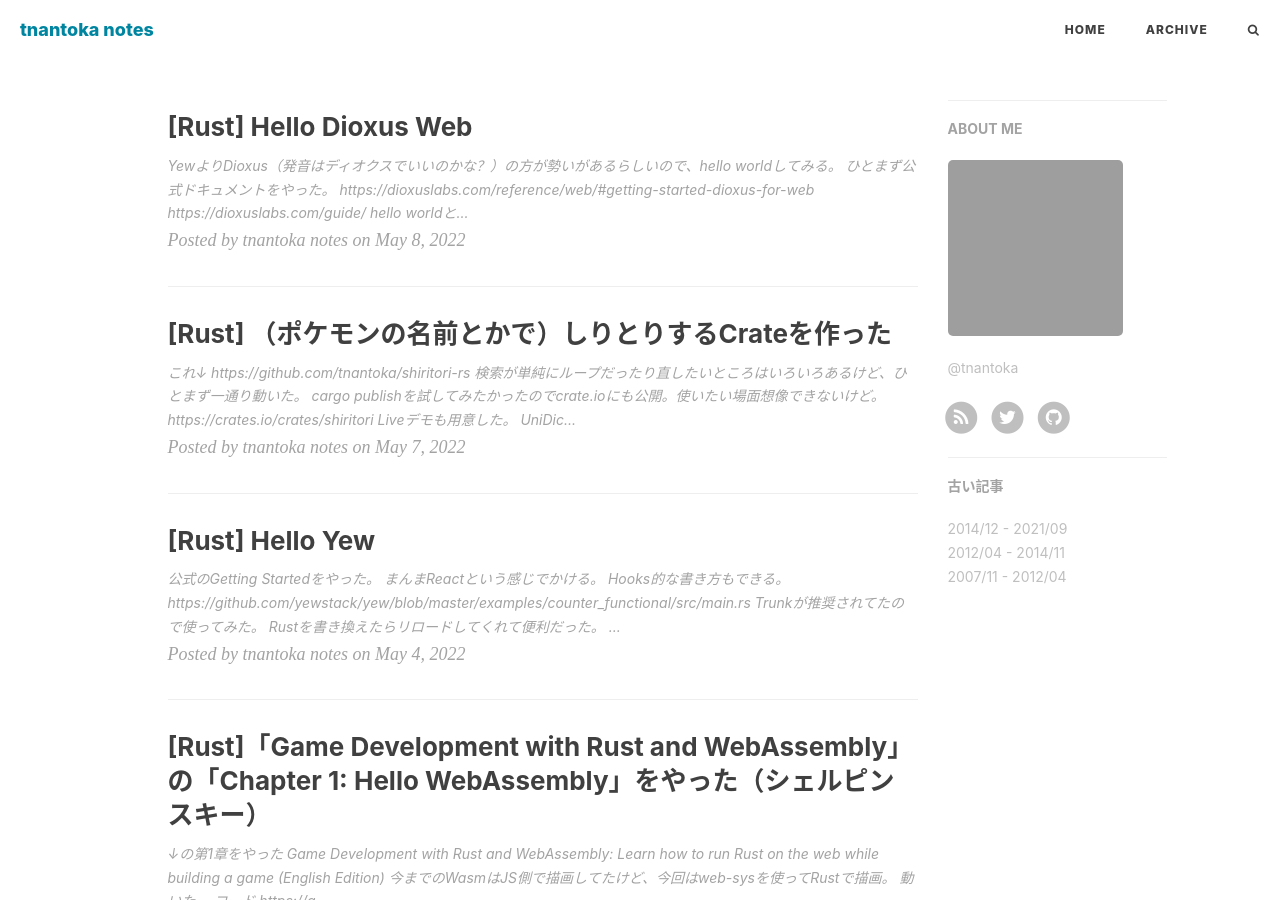
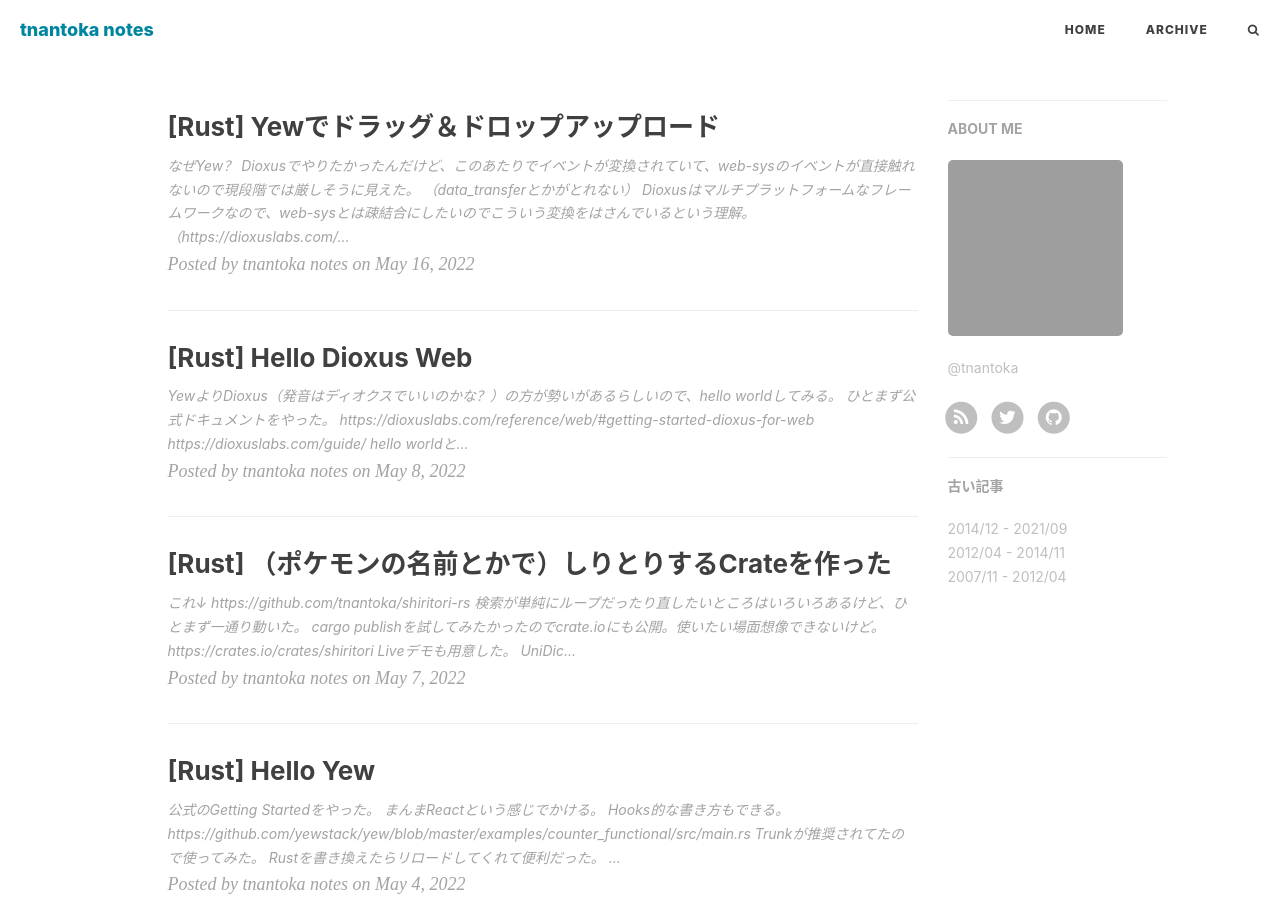
Before and after one commit to tnantoka/notes.tnantoka.com, a Jekyll site: the page built from index.html, in a window 1280 px wide and 900 px high. Built offline with Jekyll 4.4.1, drawn with Linux system fonts in a browser that asks for light colours; nearby versions of some CDN libraries; the list of posts is cut into pages by our own code; comment, search, counter and statistics services are not loaded; some of the changed text lies outside the part shown; grey boxes are pictures that could not be loaded.

Commit message:
feat: add 2022-05-16-000001

```diff
--- a/_posts/2022-05-08-000001.md
+++ b/_posts/2022-05-08-000001.md
@@ -16,7 +16,7 @@
 
 ![](/img/in-post/2022-05-08-000001/1.png)
 
-以下で触れる。
+以下に置いた。
 <https://hello-dioxus.pages.dev/>
 
 ソースはこちら。
--- /dev/null
+++ b/_posts/2022-05-16-000001.md
@@ -0,0 +1,30 @@
+---
+layout:     post
+title:      "[Rust] Yewでドラッグ＆ドロップアップロード"
+date:       2022-05-16 00:00:00
+header-style: text
+---
+
+### なぜYew？
+
+Dioxusでやりたかったんだけど、[このあたり](https://github.com/DioxusLabs/dioxus/blob/0ac5e76d98f63de3b7e6593dcb6720532b8e5cde/packages/html/src/web_sys_bind/events.rs)でイベントが変換されていて、web-sysのイベントが直接触れないので現段階では厳しそうに見えた。
+（data_transferとかがとれない）
+
+Dioxusはマルチプラットフォームなフレームワークなので、web-sysとは疎結合にしたいのでこういう変換をはさんでいるという理解。
+（<https://dioxuslabs.com/guide/>）
+
+いずれは対応されるでしょう。
+
+### できたもの
+
+こんな感じでドラッグ＆ドロップしたら画像を読み込んで表示するHTML5ブーム時代のようなサンプルです。
+
+![](/img/in-post/2022-05-16-000001/1.png)
+
+以下で動いています。
+
+<https://yew-dnd-upload.tnantoka.com/>
+
+### コード
+
+<https://github.com/tnantoka/yew-dnd-upload/>
```
Also changed, not shown: img/in-post/2022-05-16-000001/1.png (added).
